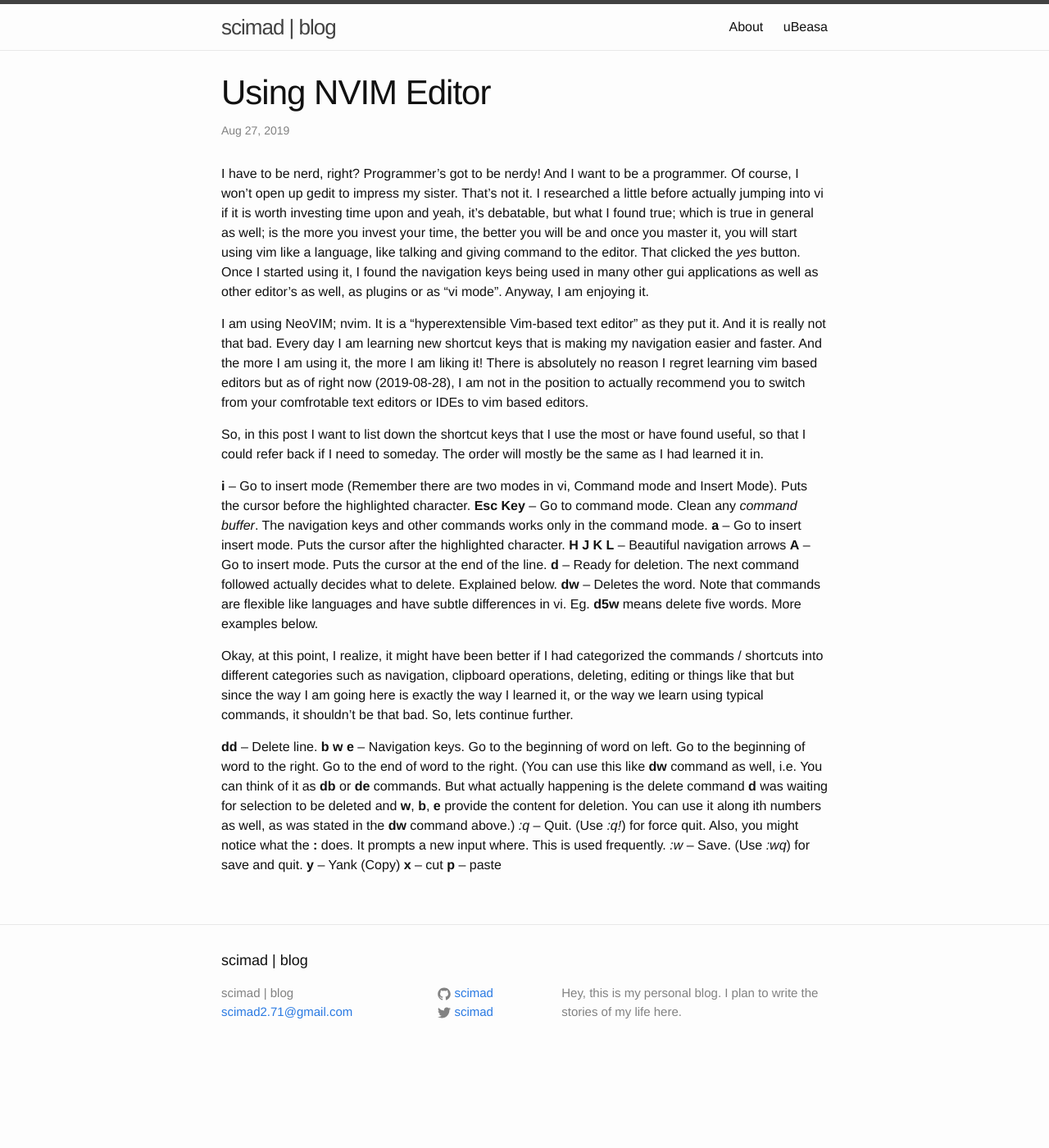
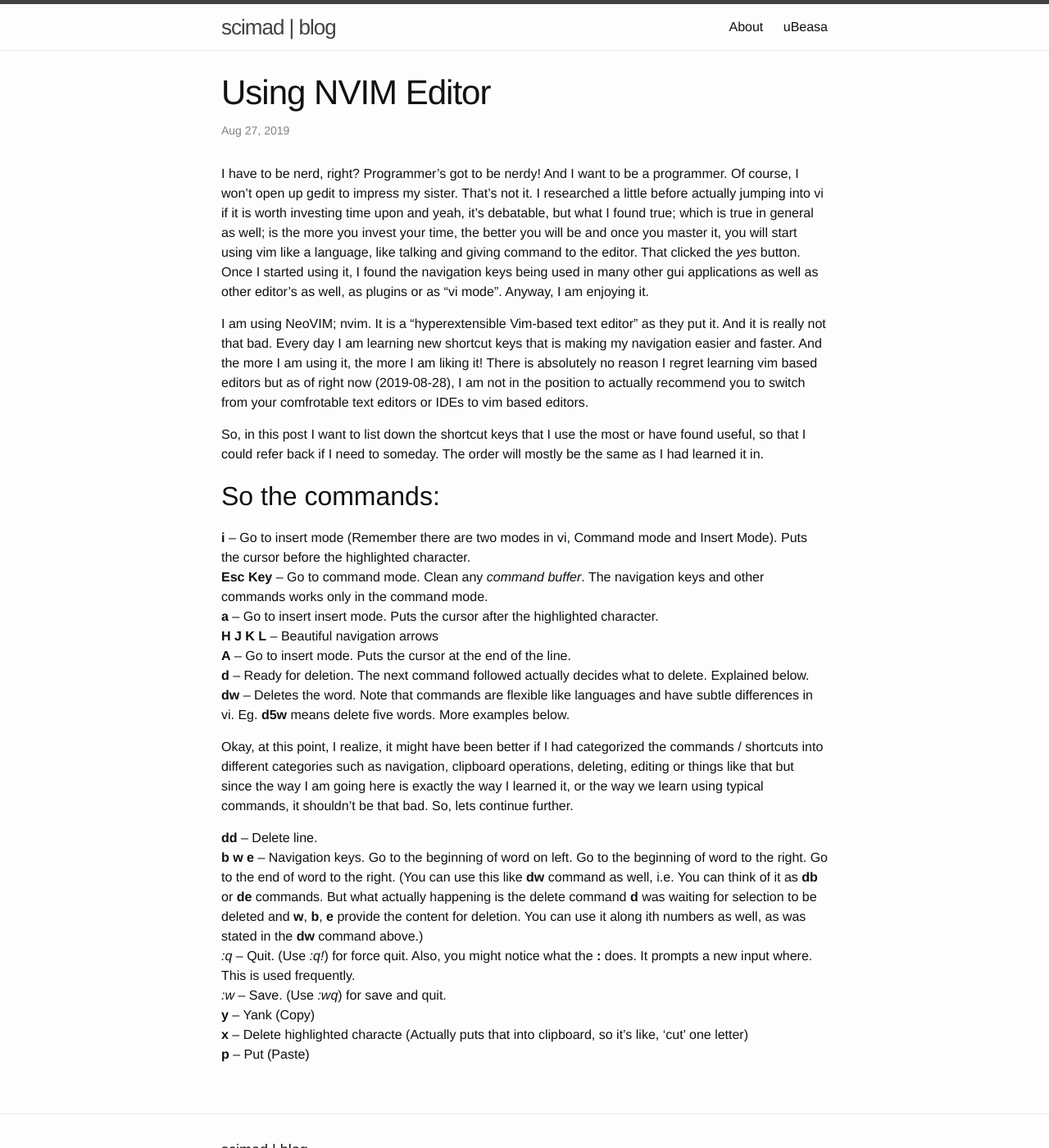
Before and after one commit to scimad/scimad.github.io, a Jekyll site: the page built from _posts/2019-08-27-the-vi-editor.markdown, in a window 1280 px wide and 1400 px high. Shown: the whole window at 82% size. Built offline with Jekyll 4.4.1, drawn with Linux system fonts in a browser that asks for light colours.

Commit message:
Add double spaces (next line) charactes

```diff
--- a/_posts/2019-08-27-the-vi-editor.markdown
+++ b/_posts/2019-08-27-the-vi-editor.markdown
@@ -10,6 +10,7 @@ I am using NeoVIM; nvim. It is a "hyperextensible Vim-based text editor" as they
 
 So, in this post I want to list down the shortcut keys that I use the most or have found useful, so that I could refer back if I need to someday. The order will mostly be the same as I had learned it in.
 
+## So the commands:
 **i**       -- Go to insert mode (Remember there are two modes in vi, Command mode and Insert Mode). Puts the cursor before the highlighted character.
 **Esc Key** -- Go to command mode. Clean any *command buffer*. The navigation keys and other commands works only in the command mode.
 **a**       -- Go to insert insert mode. Puts the cursor after the highlighted character.
@@ -25,5 +26,5 @@ Okay, at this point, I realize, it might have been better if I had categorized t
 *:q*        -- Quit. (Use *:q!*) for force quit. Also, you might notice what the **:** does. It prompts a new input where. This is used frequently.
 *:w*        -- Save. (Use *:wq*) for save and quit.
 **y**        -- Yank (Copy)
-**x**        -- cut
-**p**        -- paste
+**x**        -- Delete highlighted characte (Actually puts that into clipboard, so it's like, 'cut' one letter)
+**p**        -- Put (Paste)
```
